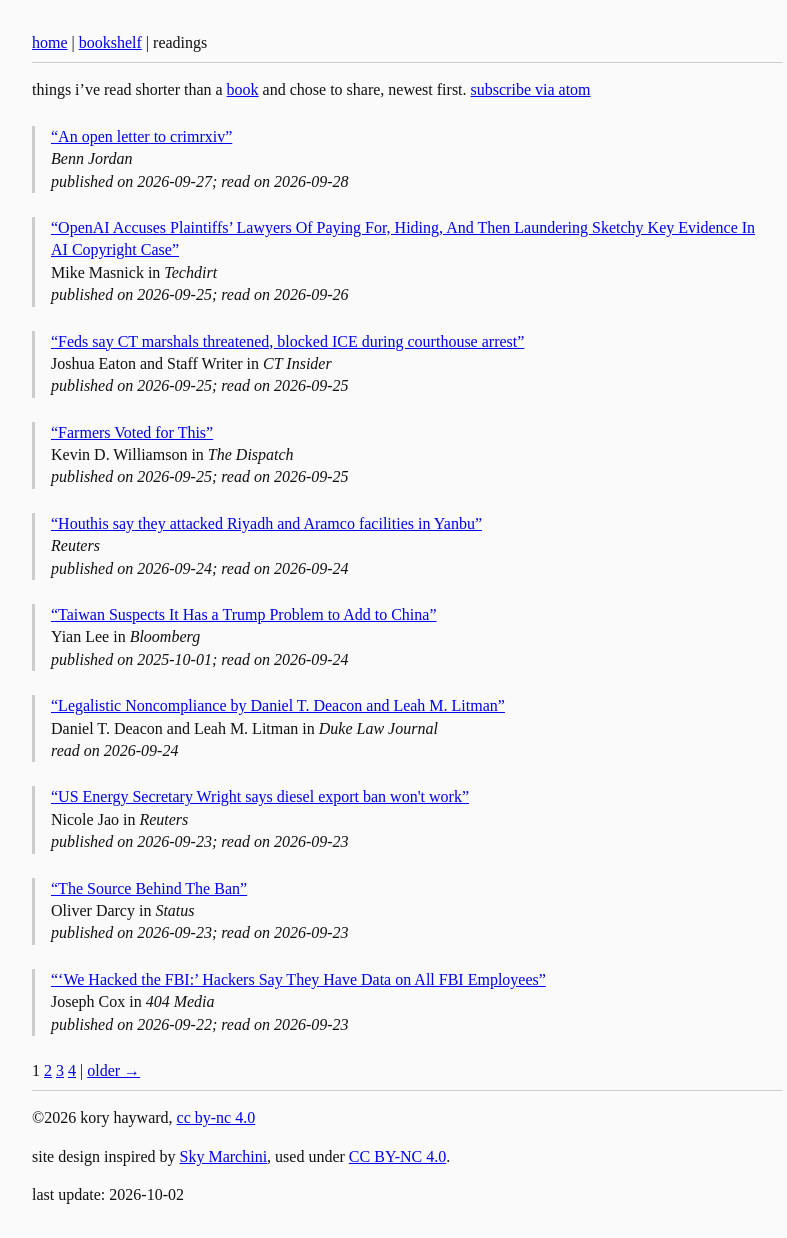
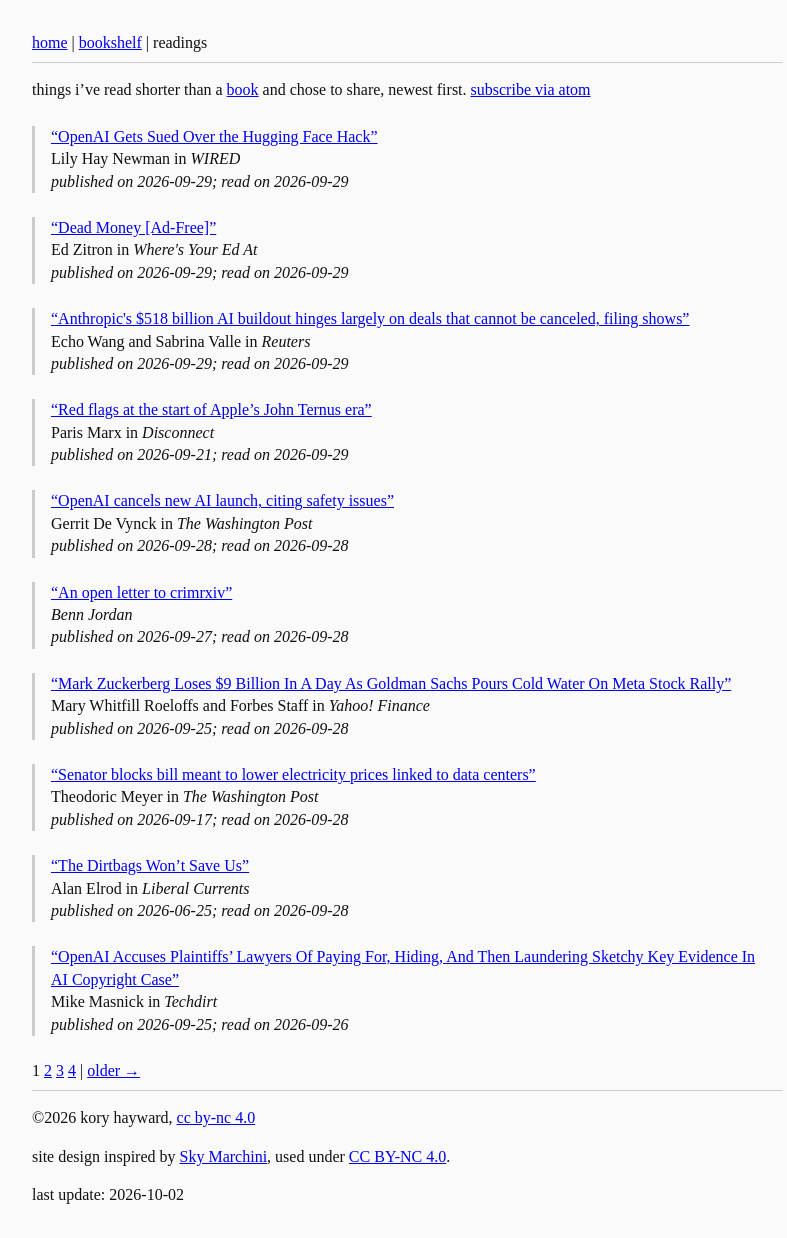
Before and after one commit to koryhayward/koryhayward.github.io, a Jekyll site: the page built from readings.md, in a window 1280 px wide. Shown: the whole page, without its empty margins (233-1020 px from the left). Built offline with Jekyll 4.4.1, drawn with Linux system fonts in a browser that asks for light colours.

Commit message:
readings: +8 -0 ~0

```diff
--- a/_data/readings.yml
+++ b/_data/readings.yml
@@ -1,5 +1,46 @@
 # Generated by generators/site_readings.py. Do not edit by hand.
 # Items tagged 'readings' and Daily lines marked #readings.
+- title: "OpenAI Gets Sued Over the Hugging Face Hack"
+  url: "https://www.wired.com/story/openai-sued-over-the-hugging-face-hack/"
+  source: "wired.com"
+  publication: "WIRED"
+  authors:
+    - "Lily Hay Newman"
+  published: "2026-09-29"
+  read: "2026-09-29"
+- title: "Dead Money [Ad-Free]"
+  url: "https://www.wheresyoured.at/email/b83c7842-3bfe-4489-8ca3-23c93e2be560/"
+  source: "wheresyoured.at"
+  publication: "Where's Your Ed At"
+  authors:
+    - "Ed Zitron"
+  published: "2026-09-29"
+  read: "2026-09-29"
+- title: "Anthropic's $518 billion AI buildout hinges largely on deals that cannot be canceled, filing shows"
+  url: "https://www.reuters.com/business/anthropics-518-billion-ai-buildout-hinges-largely-deals-that-cannot-be-canceled-2026-09-29/"
+  source: "reuters.com"
+  publication: "Reuters"
+  authors:
+    - "Echo Wang"
+    - "Sabrina Valle"
+  published: "2026-09-29"
+  read: "2026-09-29"
+- title: "Red flags at the start of Apple’s John Ternus era"
+  url: "https://disconnect.blog/red-flags-at-the-start-of-apples-john-ternus-era/"
+  source: "disconnect.blog"
+  publication: "Disconnect"
+  authors:
+    - "Paris Marx"
+  published: "2026-09-21"
+  read: "2026-09-29"
+- title: "OpenAI cancels new AI launch, citing safety issues"
+  url: "https://www.washingtonpost.com/technology/2026/09/28/chatgpt-maker-openai-scraps-release-astra-61-model-over-safety/"
+  source: "washingtonpost.com"
+  publication: "The Washington Post"
+  authors:
+    - "Gerrit De Vynck"
+  published: "2026-09-28"
+  read: "2026-09-28"
 - title: "An open letter to crimrxiv"
   url: "https://www.bennjordan.com/blog/research-on-demand-is-not-research"
   source: "bennjordan.com"
@@ -7,6 +48,31 @@
   authors:
     - "Benn Jordan"
   published: "2026-09-27"
+  read: "2026-09-28"
+- title: "Mark Zuckerberg Loses $9 Billion In A Day As Goldman Sachs Pours Cold Water On Meta Stock Rally"
+  url: "https://finance.yahoo.com/markets/stocks/articles/mark-zuckerberg-loses-9-billion-191142608.html"
+  source: "finance.yahoo.com"
+  publication: "Yahoo! Finance"
+  authors:
+    - "Mary Whitfill Roeloffs"
+    - "Forbes Staff"
+  published: "2026-09-25"
+  read: "2026-09-28"
+- title: "Senator blocks bill meant to lower electricity prices linked to data centers"
+  url: "https://www.washingtonpost.com/politics/2026/09/17/democrat-blocks-data-center-bill-senate/"
+  source: "washingtonpost.com"
+  publication: "The Washington Post"
+  authors:
+    - "Theodoric Meyer"
+  published: "2026-09-17"
+  read: "2026-09-28"
+- title: "The Dirtbags Won’t Save Us"
+  url: "https://www.liberalcurrents.com/the-dirtbags-wont-save-us/"
+  source: "liberalcurrents.com"
+  publication: "Liberal Currents"
+  authors:
+    - "Alan Elrod"
+  published: "2026-06-25"
   read: "2026-09-28"
 - title: "OpenAI Accuses Plaintiffs’ Lawyers Of Paying For, Hiding, And Then Laundering Sketchy Key Evidence In AI Copyright Case"
   url: "https://www.techdirt.com/2026/09/25/openai-accuses-plaintiffs-lawyers-of-paying-for-hiding-and-then-laundering-sketchy-key-evidence-in-ai-copyright-case/"
```
